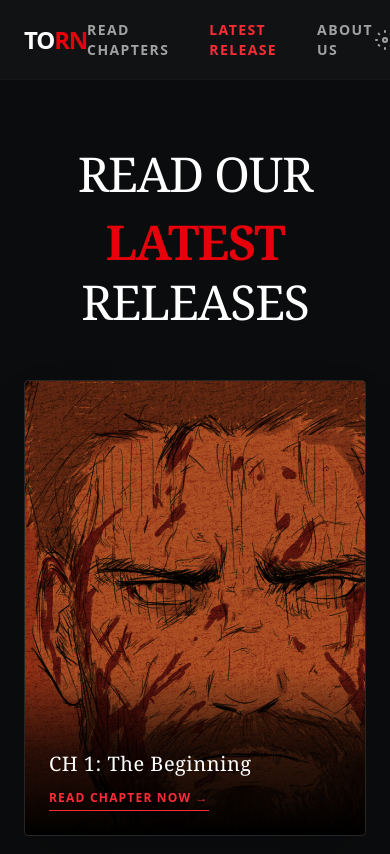
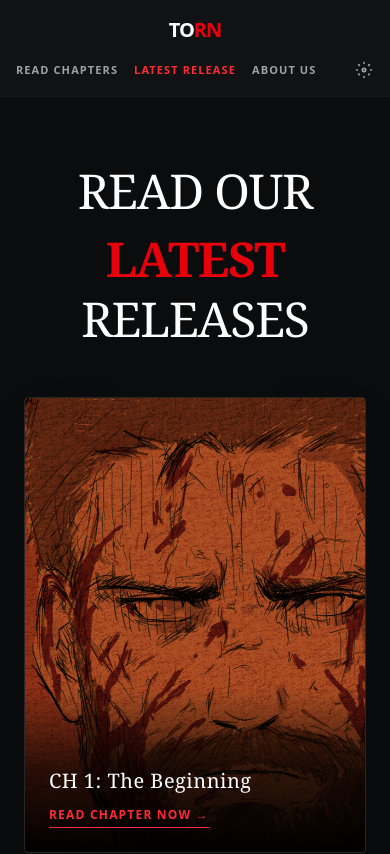
Before and after one commit to NrTheOgGod/TORN, a Next.js app: page / in a window 390 px wide. Shown: the top 854 px of the page. Built offline with nearby package versions, Linux system fonts and the light colour scheme.

Commit message:
changed the header for the mobile ui cuz it was messi ronaldo

```diff
--- a/components/Header.tsx
+++ b/components/Header.tsx
@@ -1,4 +1,4 @@
-// components/Header.tsx — Shared site header (replaces repeated EJS header markup)
+// components/Header.tsx — Shared site header (Fixed for mobile responsiveness)
 import Link from "next/link";
 
 interface HeaderProps {
@@ -7,21 +7,30 @@ interface HeaderProps {
 
 export default function Header({ activeRoute }: HeaderProps) {
   return (
-    <header className="w-full h-20 bg-[#111214] border-b border-neutral-900 flex justify-center sticky top-0 z-50">
-      <div className="w-full max-w-7xl px-6 flex items-center justify-between">
+    // Changed h-20 to py-4 md:h-20 to allow the header to grow naturally if needed on tiny screens
+    <header className="w-full py-4 md:h-20 bg-[#111214] border-b border-neutral-900 flex justify-center sticky top-0 z-50">
+      <div className="w-full max-w-7xl px-4 md:px-6 flex flex-col sm:flex-row items-center justify-between gap-4 sm:gap-0">
+
+        {/* Logo Section */}
         <Link
           href="/"
-          className="text-2xl font-black text-white tracking-tighter uppercase"
+          className="text-xl md:text-2xl font-black text-white tracking-tighter uppercase shrink-0"
         >
           TO<span className="text-red-600">RN</span>
         </Link>
-        <nav className="flex space-x-10 text-sm font-bold tracking-widest text-neutral-400">
+
+        {/* Right side wrapper: Packs navigation and theme toggle nicely together */}
+        <div className="flex items-center justify-between sm:justify-end w-full sm:w-auto gap-4 md:gap-10">
+
+          {/* Navigation Links */}
+          {/* Uses standard flex wrapping and smaller text on mobile, upgrading seamlessly on desktop */}
+          <nav className="flex flex-wrap items-center justify-center gap-x-4 gap-y-2 sm:gap-x-6 md:gap-x-10 text-[11px] sm:text-xs md:text-sm font-bold tracking-widest text-neutral-400">
             <Link
               href="/chapters"
               className={
                 activeRoute === "/chapters"
-                ? "text-red-500 transition"
-                : "hover:text-white transition"
+                  ? "text-red-500 transition whitespace-nowrap"
+                  : "hover:text-white transition whitespace-nowrap"
               }
             >
               READ CHAPTERS
@@ -30,20 +39,22 @@ export default function Header({ activeRoute }: HeaderProps) {
               href="/"
               className={
                 activeRoute === "/"
-                ? "text-red-500 transition"
-                : "hover:text-white transition"
+                  ? "text-red-500 transition whitespace-nowrap"
+                  : "hover:text-white transition whitespace-nowrap"
               }
             >
               LATEST RELEASE
             </Link>
-          <Link href="/#about-us" className="hover:text-white transition">
+            <Link href="/#about-us" className="hover:text-white transition whitespace-nowrap">
               ABOUT US
             </Link>
           </nav>
-        <div className="text-neutral-400 hover:text-white cursor-pointer transition">
+
+          {/* Theme Toggle Icon */}
+          <div className="text-neutral-400 hover:text-white cursor-pointer transition shrink-0 ml-auto sm:ml-0">
             <svg
               xmlns="http://www.w3.org/2000/svg"
-            className="h-6 w-6"
+              className="h-5 w-5 md:h-6 md:w-6"
               fill="none"
               viewBox="0 0 24 24"
               stroke="currentColor"
@@ -52,11 +63,14 @@ export default function Header({ activeRoute }: HeaderProps) {
                 strokeLinecap="round"
                 strokeLinejoin="round"
                 strokeWidth={2}
+                pathLength={360}
                 d="M12 3v1m0 16v1m9-9h-1M4 12H3m15.364-6.364l-.707.707M6.343 17.657l-.707-.707m12.728 0l-.707.707M6.343 6.343l-.707-.707M14 12a2 2 0 11-4 0 2 2 0 014 0z"
               />
             </svg>
           </div>
         </div>
+
+      </div>
     </header>
   );
 }
```
Lines whose indentation alone changed are shown as unchanged.
